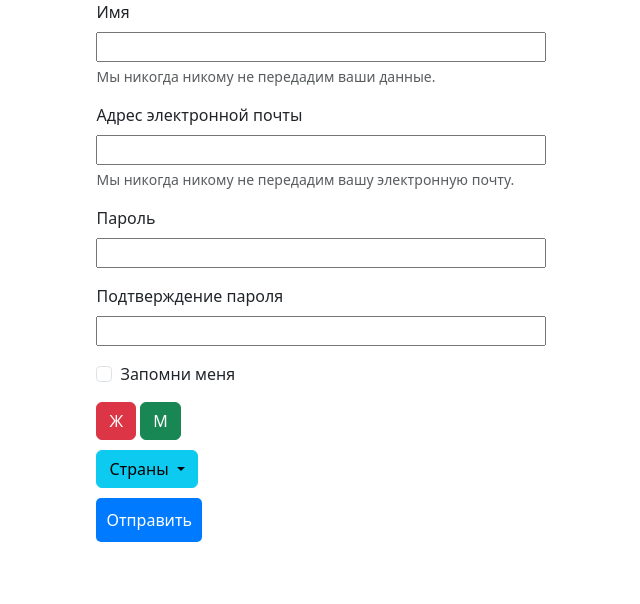
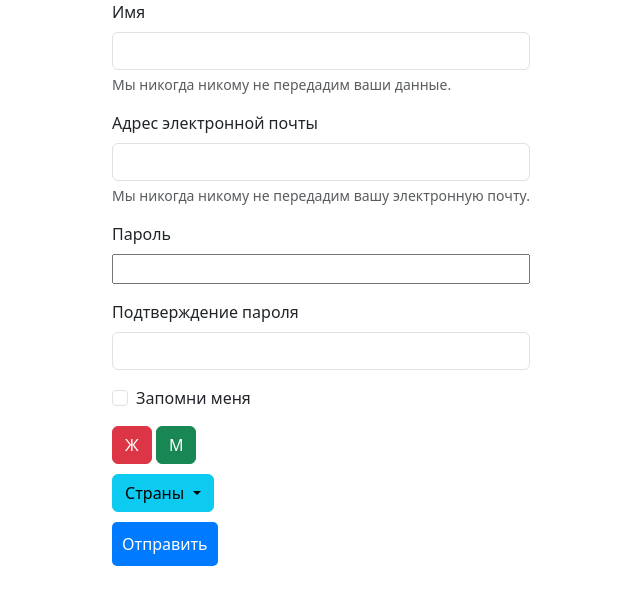
Before and after one commit to gigigand/35, a plain HTML site: page index.html in a window 1280 px wide. Shown: the whole page, without its empty margins (319-959 px from the left). Drawn offline with nearby package versions, Linux system fonts and the light colour scheme.

Commit message:
Update index.html

```diff
--- a/index.html
+++ b/index.html
@@ -14,12 +14,12 @@
   <form>
     <div class="mb-3">
       <label for="exampleInputName1" class="form-label">Имя</label>
-      <input class=" col-sm-12" type="text" class="form-control" id="exampleInputName1" aria-describedby="textHelp">
+      <input type="text" class="form-control" id="exampleInputName1" aria-describedby="textHelp">
       <div id="textHelp" class="form-text">Мы никогда никому не передадим ваши данные.</div>
     </div>
     <div class="mb-3">
       <label for="exampleInputEmail1" class="form-label">Адрес электронной почты</label>
-      <input class=" col-sm-12" type="email" class="form-control" id="exampleInputEmail1" aria-describedby="emailHelp">
+      <input type="email" class="form-control" id="exampleInputEmail1" aria-describedby="emailHelp">
       <div id="emailHelp" class="form-text">Мы никогда никому не передадим вашу электронную почту.</div>
     </div>
     <div class="mb-3">
@@ -28,7 +28,7 @@
     </div>
     <div class="mb-3">
       <label for="exampleInputPassword2" class="form-label">Подтверждение пароля</label>
-      <input class=" col-sm-12" type="password" class="form-control" id="exampleInputPassword2">
+      <input type="password" class="form-control" id="exampleInputPassword2">
     </div>
     <div class="mb-3 form-check">
       <input type="checkbox" class="form-check-input" id="exampleCheck1">
@@ -59,4 +59,5 @@
   </form>
 </body>
 
+
 </html>
```
